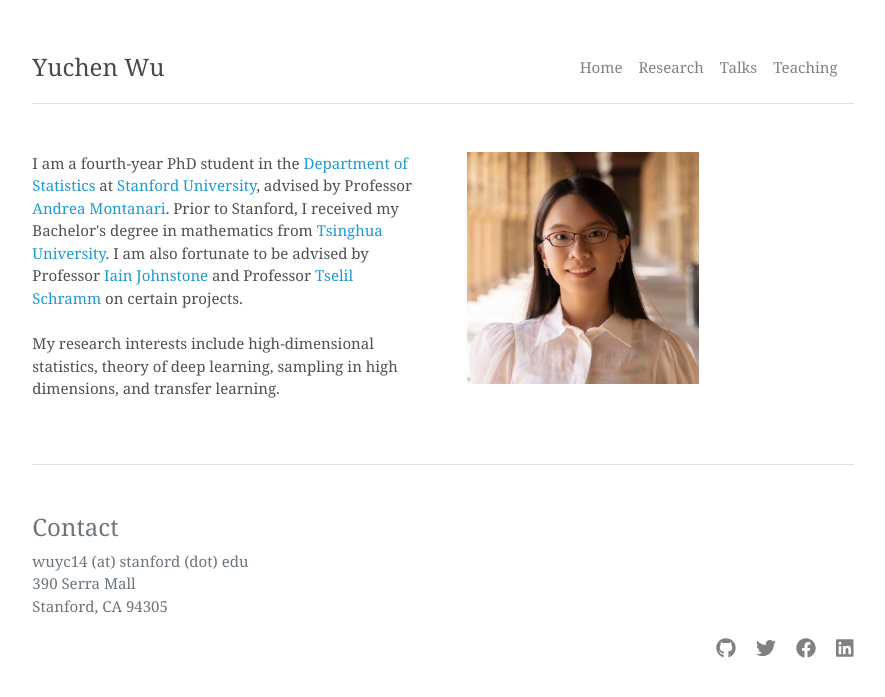
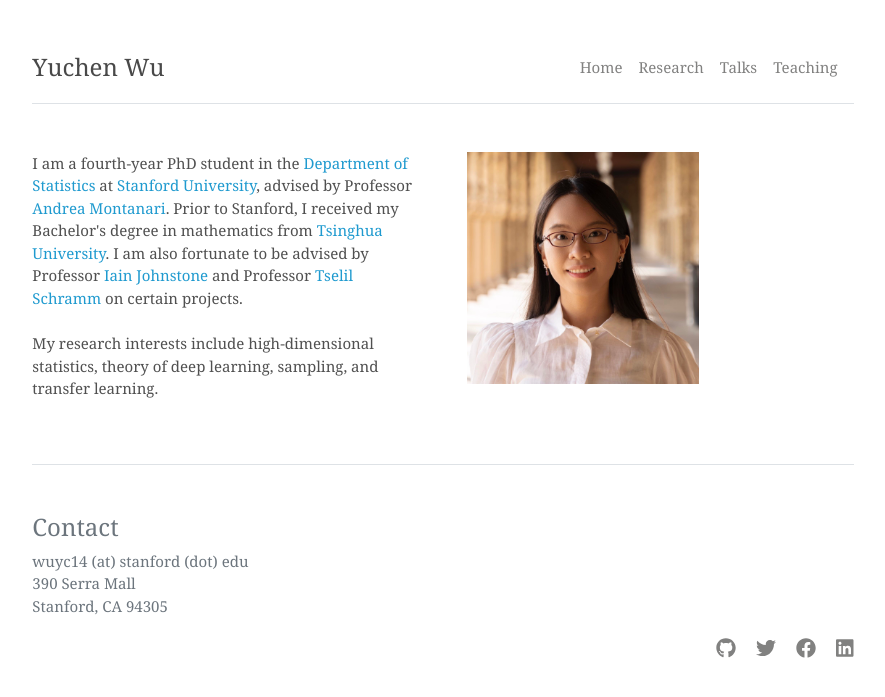
Before and after one commit to wuyc0114/wuyc0114.github.io, a Jekyll site: the page built from index.md, in a window 1280 px wide. Shown: the top 697 px of the page, without its empty margins (197-1082 px from the left). Built offline with Jekyll 4.4.1, drawn with Linux system fonts in a browser that asks for light colours.

Commit message:
Update home.html

```diff
--- a/_layouts/home.html
+++ b/_layouts/home.html
@@ -9,7 +9,7 @@ layout: default
 
       <br />
       <br />
-      My research interests include high-dimensional statistics, theory of deep learning, sampling in high dimensions, and transfer learning.
+      My research interests include high-dimensional statistics, theory of deep learning, sampling, and transfer learning.
       <!-- Here is my <a href="https://scholar.google.com/citations?user=jAAj2XoAAAAJ&hl=en&oi=ao">Google Scholar</a> page. -->
       </p>
 
```
